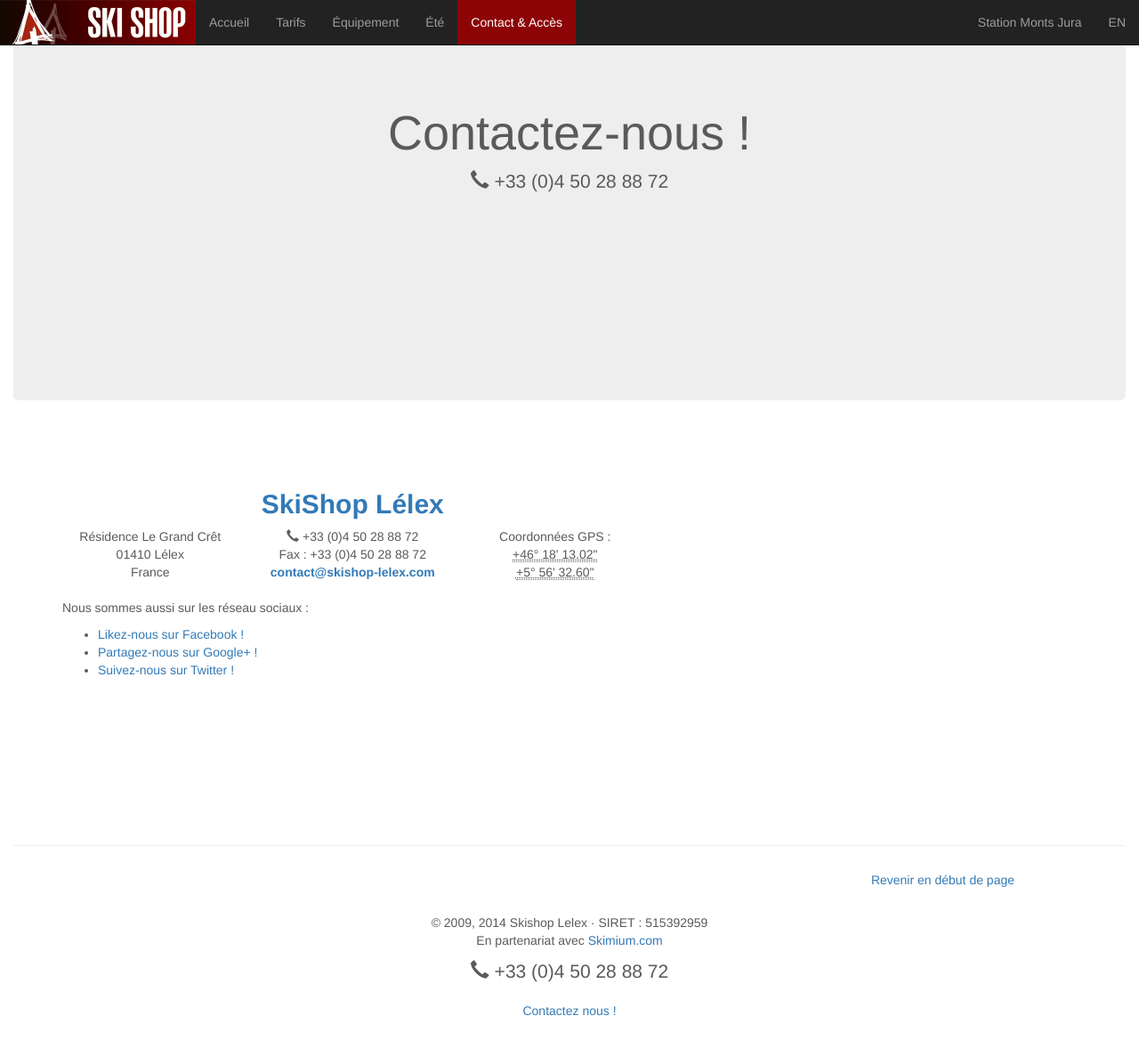
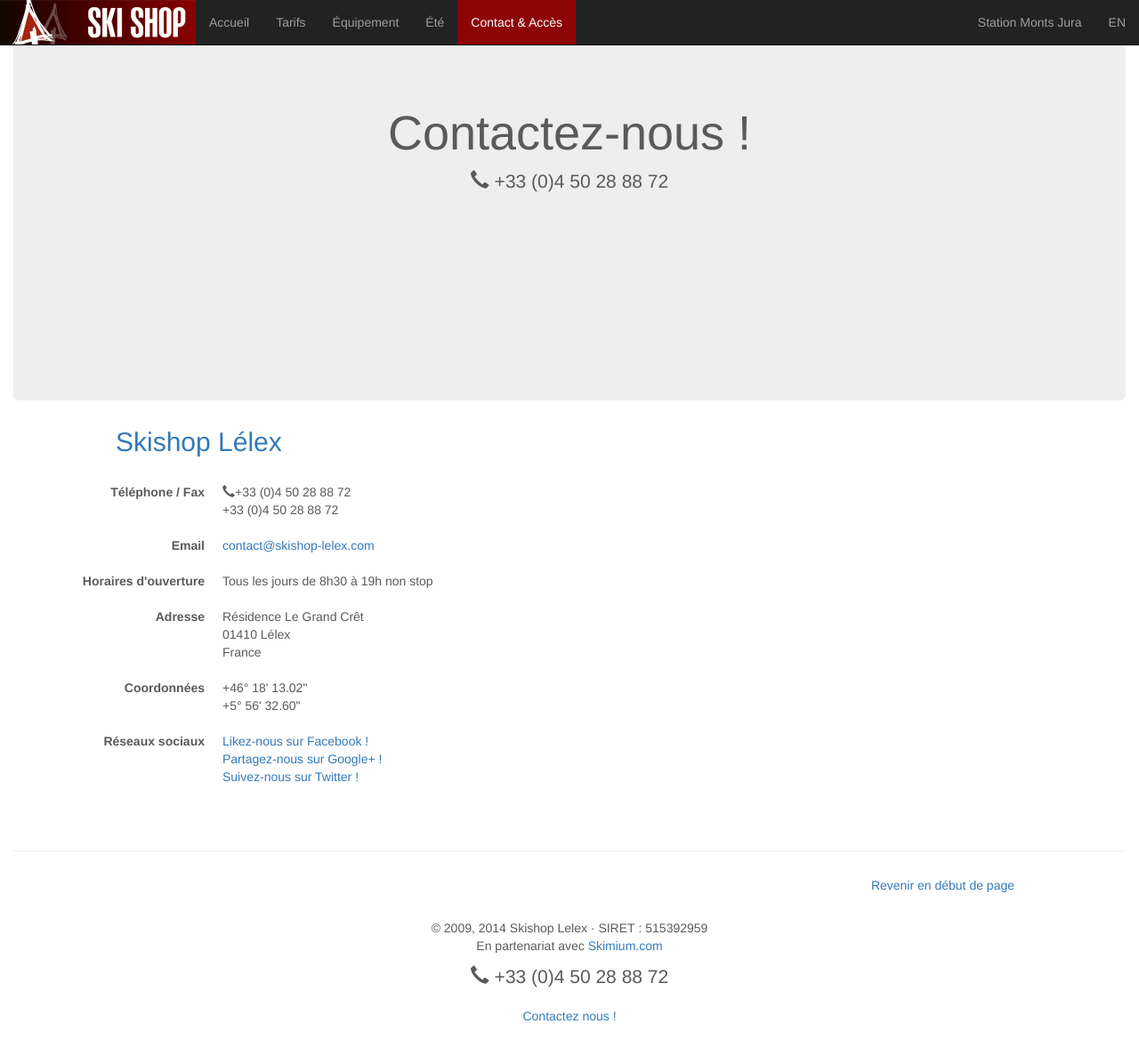
Before and after one commit to skishop/skishop.github.io, a Jekyll site: the page built from fr/contact.html, in a window 1280 px wide and 1202 px high. Shown: the top 1187 px of the window at 89% size. Built offline with Jekyll 4.4.1, drawn with Linux system fonts in a browser that asks for light colours; nearby versions of some CDN libraries.

Commit message:
More styling, especially for contact content

```diff
--- a/css/style.css
+++ b/css/style.css
@@ -200,4 +200,14 @@
   #equipment-partners .thumbnail {
     border: none; }
 
+.fb-like-box {
+  background-color: #FFF; }
+
+#contact {
+  padding-top: 0; }
+  #contact .schema h2 {
+    margin: 0 0 1em 2em; }
+  #contact #map-canvas {
+    margin: 2em auto; }
+
 /*# sourceMappingURL=style.css.map */
--- a/fr/contact.html
+++ b/fr/contact.html
@@ -6,9 +6,9 @@
 description: Vous pouvez contacter l'équipe Skishop Lélex par téléphone au +33 (0)4 50 28 88 72, ou grâce aux informations disponibles sur cette page.
 group: navigation
 sitemap:
-  lastmod: 2014-11-20
-  priority: 0.7
-  changefreq: monthly
+    lastmod: 2014-11-20
+    priority: 0.7
+    changefreq: monthly
 ---
 
 {% include maps-init.html %}
@@ -16,55 +16,67 @@
 <header class="jumbotron">
     <div class="container">
         <h1>Contactez-nous&nbsp;!</h1>
+
         <p class="lead">
             <span class="glyphicon glyphicon-earphone"></span> +33&nbsp;(0)4&nbsp;50&nbsp;28&nbsp;88&nbsp;72
         </p>
     </div>
 </header>
 
-<section class="container">
+<section id="contact" class="container">
     <div class="row">
 
-        <div class="col-md-7">
+        <div class="col-md-5 schema" itemscope itemtype="http://schema.org/LocalBusiness">
 
-            <address class="vcard row" style="text-align: center">
-                <h2><strong><a title="SkiShop Lélex, votre magasin de location de matériel de ski" href="http://skishop-lelex.com" class="fn org url">SkiShop Lélex</a></strong></h2>
-                <div class="col-md-4 adr">
-                    <span class="street-address">Résidence Le Grand Crêt</span>
-                    <br/>
-                    <span class="postal-code">01410</span> <span class="locality">Lélex</span>
-                    <br/>
-                    <span class="country-name">France</span>
-                </div>
-                <div class="col-md-4">
-                    <div class="tel">
-                        <span class="glyphicon glyphicon-earphone"></span>
-                        +33&nbsp;(0)4&nbsp;50&nbsp;28&nbsp;88&nbsp;72
-                    </div>
-                    <div class="tel">
-                        <span class="type">Fax&nbsp;:</span>
-                        +33&nbsp;(0)4&nbsp;50&nbsp;28&nbsp;88&nbsp;72
-                    </div>
-                    <strong><a title="Envoyez un mail à l'équipe de SkiShop" class="email" href="mailto:contact@skishop-lelex.com">contact@skishop-lelex.com</a></strong>
-                </div>
-                <div class="col-md-4 geo">
-                    Coordonnées GPS&nbsp;:
-                    <br/>
-                    <abbr title="46.303616" class="latitude">+46°&nbsp;18'&nbsp;13.02"</abbr>
-                    <br/>
-                    <abbr title="5.942390" class="longitude">+5°&nbsp;56'&nbsp;32.60"</abbr>
-                </div>
-            </address>
+            <h2 itemprop="name"><a href="http://skishop-lelex.com" itemprop="url">Skishop Lélex</a></h2>
 
-            <p>Nous sommes aussi sur les réseau sociaux&nbsp;:</p>
-            <ul>
-                <li><a href="{{site.fb-page-url}}" target="_blank">Likez-nous sur Facebook&nbsp;!</a></li>
-                <li><a href="{{site.google-url}}" target="_blank">Partagez-nous sur Google+&nbsp;!</a></li>
-                <li><a href="{{site.twitter-url}}" target="_blank">Suivez-nous sur Twitter&nbsp;!</a></li>
-            </ul>
+            <dl class="dl-horizontal">
+                <dt>Téléphone / Fax</dt>
+                <dd itemprop="telephone"><span class="glyphicon glyphicon-earphone"></span>+33&nbsp;(0)4&nbsp;50&nbsp;28&nbsp;88&nbsp;72
+                </dd>
+                <dd itemprop="faxNumber">+33&nbsp;(0)4&nbsp;50&nbsp;28&nbsp;88&nbsp;72</dd>
+            </dl>
+
+            <dl class="dl-horizontal">
+                <dt>Email</dt>
+                <dd itemprop="email"><a title="Envoyez un mail à l'équipe de SkiShop" class="email"
+                                        href="mailto:contact@skishop-lelex.com">contact@skishop-lelex.com</a></dd>
+            </dl>
+
+            <dl class="dl-horizontal">
+                <dt>Horaires d'ouverture</dt>
+                <dd>
+                    <time itemprop="openingHours" datetime="Mo-Su 08:30-19:30">Tous les jours de 8h30 à 19h non stop
+                    </time>
+                </dd>
+            </dl>
+
+            <dl class="dl-horizontal" itemprop="address" itemscope itemtype="http://schema.org/PostalAddress">
+                <dt>Adresse</dt>
+                <dd itemprop="streetAddress">Résidence Le Grand Crêt</dd>
+                <dd><span itemprop="postalCode">01410</span> <span itemprop="addressLocality">Lélex</span></dd>
+                <dd itemprop="addressCountry">France</dd>
+            </dl>
+
+            <dl class="dl-horizontal" itemprop="geo" itemscope itemtype="http://schema.org/GeoCoordinates">
+                <dt>Coordonnées</dt>
+                <dd>+46°&nbsp;18'&nbsp;13.02"
+                    <meta itemprop="latitude" content="46.303616"/>
+                </dd>
+                <dd>+5°&nbsp;56'&nbsp;32.60"
+                    <meta itemprop="longitude" content="5.942390"/>
+                </dd>
+            </dl>
+
+            <dl class="dl-horizontal">
+                <dt>Réseaux sociaux</dt>
+                <dd><a href="{{site.fb-page-url}}" target="_blank">Likez-nous sur Facebook&nbsp;!</a></dd>
+                <dd><a href="{{site.google-url}}" target="_blank">Partagez-nous sur Google+&nbsp;!</a></dd>
+                <dd><a href="{{site.twitter-url}}" target="_blank">Suivez-nous sur Twitter&nbsp;!</a></dd>
+            </dl>
         </div>
 
-        <div class="col-md-5">
+        <div class="col-md-7">
             <div id="map-canvas"></div>
         </div>
 
--- a/fr/summer.html
+++ b/fr/summer.html
@@ -93,9 +93,6 @@
                     <td>Pack DH</td><td colspan="2">45</td><td colspan="2">60</td><td colspan="2">110</td><td colspan="2">/</td><td colspan="2">/</td><td colspan="2">/</td>
                 </tr>
                 <tr>
-                    <td style="border: none" colspan="3">Simple = VTT Seul</td><td style="border: none" colspan="3">Pack = VTT + Casque</td><td style="border: none" colspan="7">Pack DH = VTT Descente + Casque + Protections</td>
-                </tr>
-                <tr>
                     <td>Raquette Tennis + Balles</td><td colspan="2">5</td><td colspan="2">6</td><td colspan="2">9</td><td colspan="2">11</td><td colspan="2">13</td><td colspan="2">15</td>
                 </tr>
             </tbody>
--- a/index.html
+++ b/index.html
@@ -75,7 +75,7 @@
             <div class="container">
                 <div class="row">
                     <div class="col-lg-4">
-                        <div style="background-color: white" class="fb-like-box" data-href="{{site.fb-page-url}}"
+                        <div class="fb-like-box" data-href="{{site.fb-page-url}}"
                             data-height="325" data-colorscheme="light" data-show-faces="true" data-header="true" data-stream="false" data-show-border="true"></div>
                     </div>
                     <div class="col-lg-4 social-caption">
```
Also changed, not shown: other parts of fr/summer.html (+1 -1 lines), _sass/style.scss (+14 -0 lines), en/index.html (+48 -30 lines), 1 other file.
